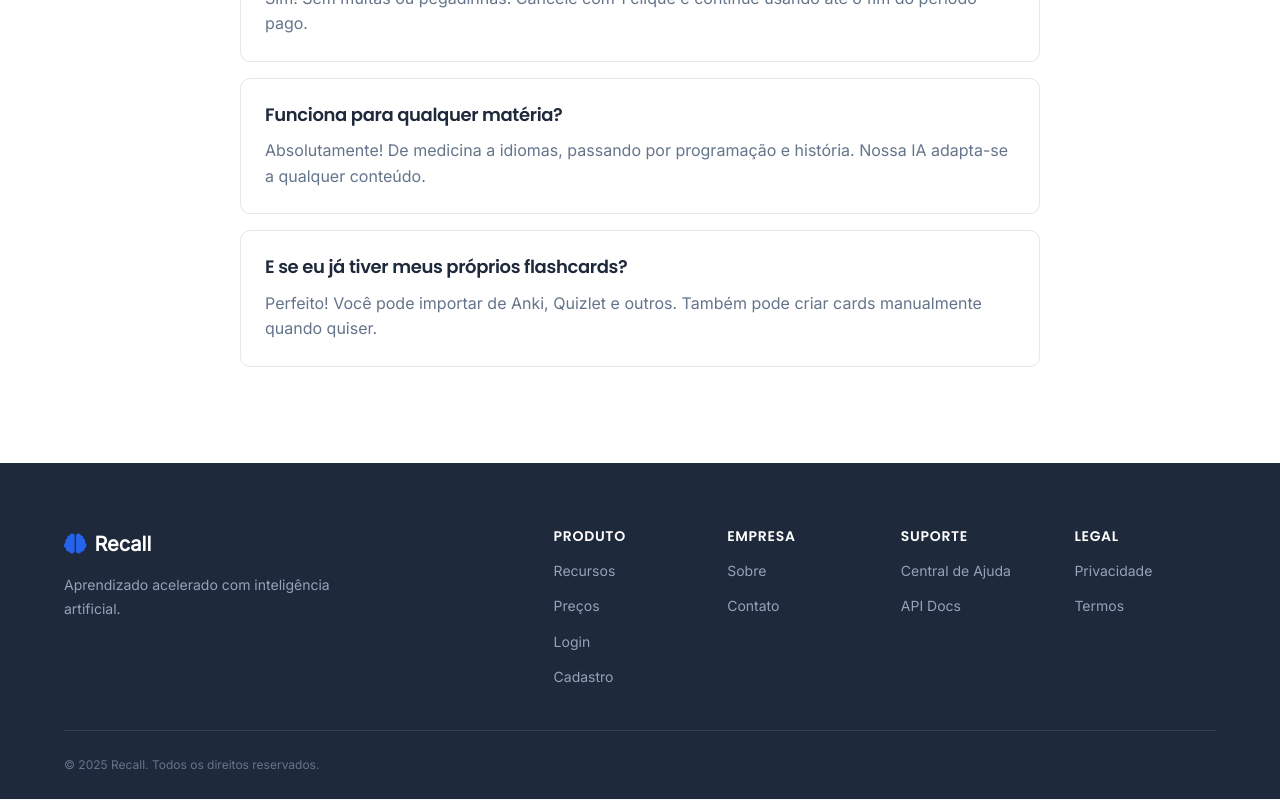
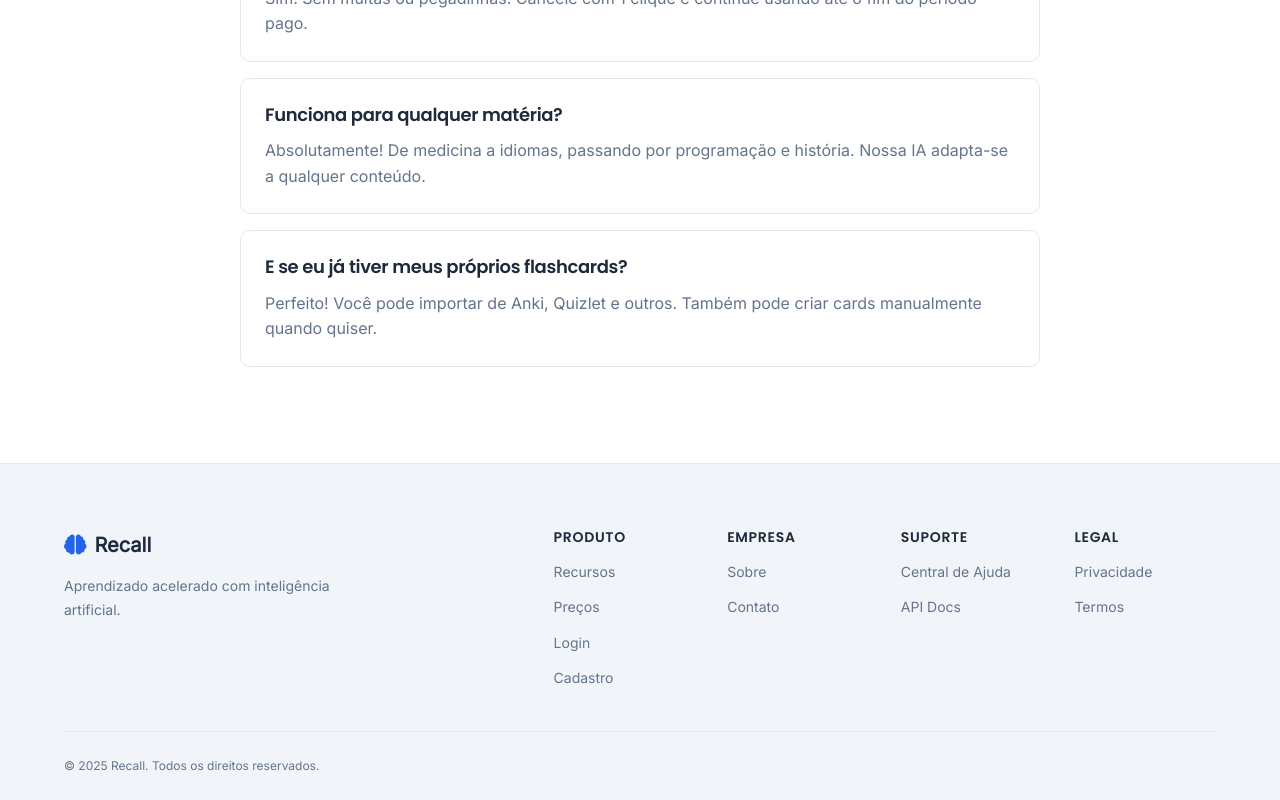
Before and after one commit to RD1707/project-recall, a React (Vite) app in the folder frontend/: page / in a window 1280 px wide. Shown: the part 5801-6601 px from the top of the page. Built offline with nearby package versions, Linux system fonts and the light colour scheme.

Commit message:
initial commit

```diff
--- a/frontend/src/assets/css/landing.css
+++ b/frontend/src/assets/css/landing.css
@@ -1162,9 +1162,10 @@ section {
 }
 
 .landing-footer {
-    background: var(--color-text);
-    color: var(--color-text-lighter);
+    background: var(--color-bg-lighter);
+    color: var(--color-text-light);
     padding: var(--space-16) 0 var(--space-6);
+    border-top: 1px solid var(--color-border);
 }
 
 .footer-content {
@@ -1184,7 +1185,7 @@ section {
     gap: var(--space-2);
     font-size: var(--text-xl);
     font-weight: 700;
-    color: white;
+    color: var(--color-text);
     margin-bottom: var(--space-3);
 }
 
@@ -1193,7 +1194,7 @@ section {
 }
 
 .footer-brand p {
-    color: var(--color-text-lighter);
+    color: var(--color-text-light);
     margin-bottom: var(--space-4);
     font-size: var(--text-sm);
 }
@@ -1207,17 +1208,17 @@ section {
     width: 36px;
     height: 36px;
     border-radius: var(--radius);
-    background: rgba(255, 255, 255, 0.1);
+    background: var(--color-border);
     display: flex;
     align-items: center;
     justify-content: center;
-    color: var(--color-text-lighter);
+    color: var(--color-text-light);
     transition: all var(--duration) var(--ease-out);
 }
 
 .footer-social a:hover {
     background: var(--color-primary);
-    color: white;
+    color: var(--color-bg);
     transform: scale(1.1);
 }
 
@@ -1228,7 +1229,7 @@ section {
 }
 
 .footer-column h4 {
-    color: white;
+    color: var(--color-text);
     font-size: var(--text-sm);
     font-weight: 600;
     margin-bottom: var(--space-3);
@@ -1245,17 +1246,17 @@ section {
 }
 
 .footer-column a {
-    color: var(--color-text-lighter);
+    color: var(--color-text-light);
     font-size: var(--text-sm);
 }
 
 .footer-column a:hover {
-    color: white;
+    color: var(--color-primary);
 }
 
 .footer-bottom {
     padding-top: var(--space-6);
-    border-top: 1px solid rgba(255, 255, 255, 0.1);
+    border-top: 1px solid var(--color-border);
     display: flex;
     justify-content: space-between;
     align-items: center;
```
